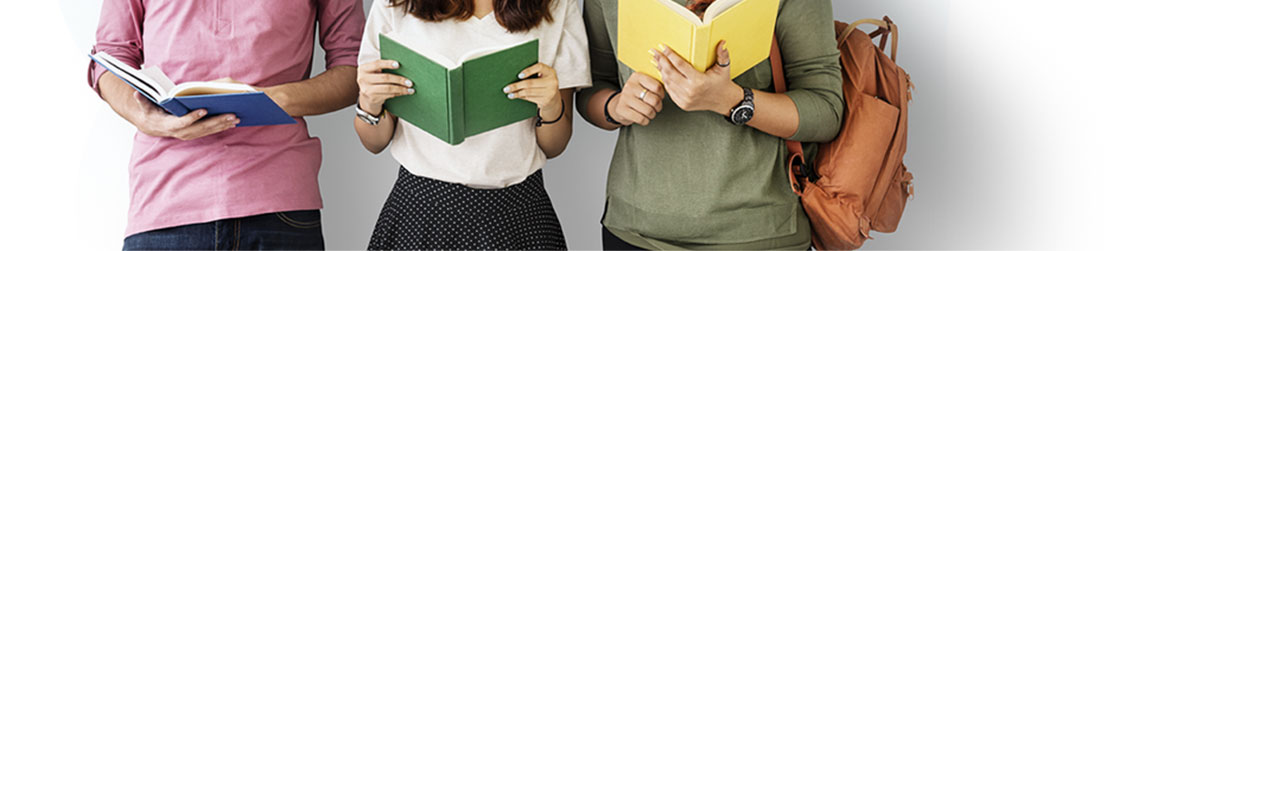
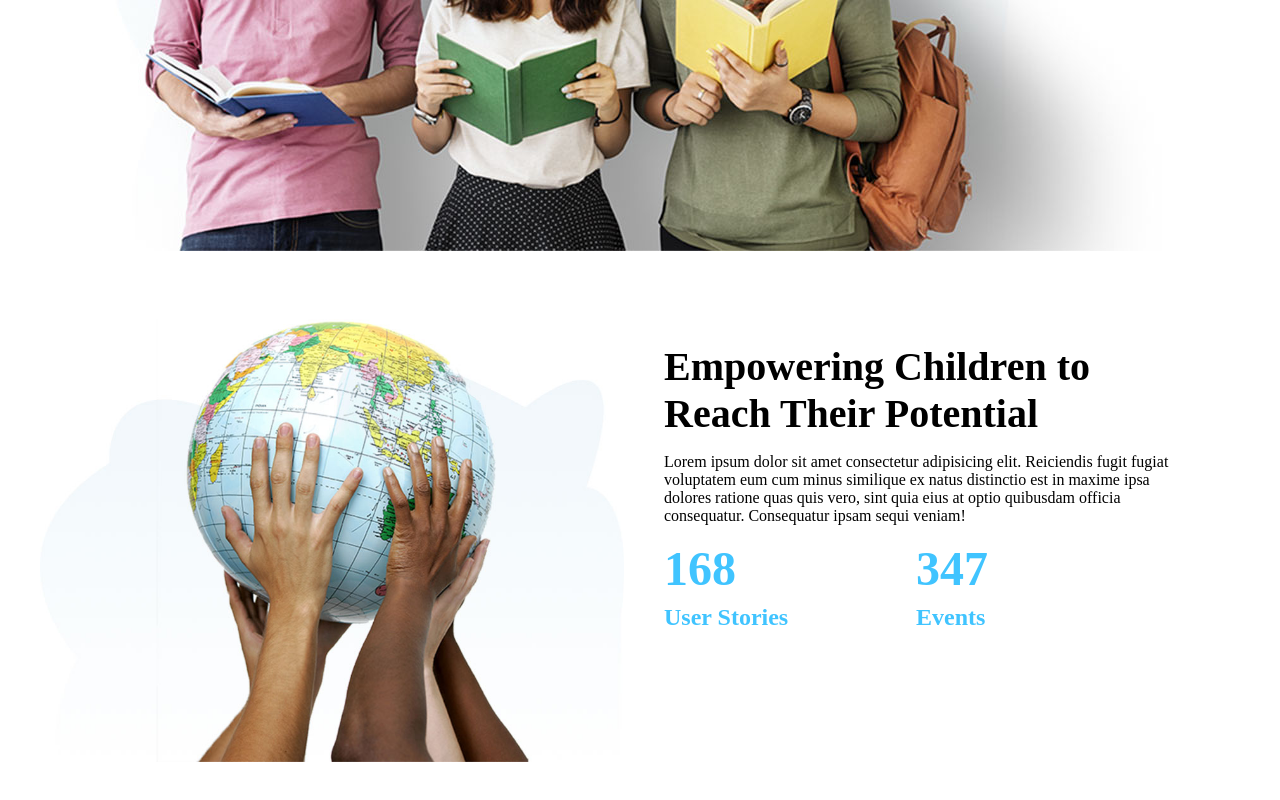
Before and after one commit to alessiavozzo/proj-html-vuejs, a Vue app: page / in a window 1280 px wide. Shown: the part 1632-2432 px from the top of the page. Before the commit the page ends 1903 px from the top, so only its background shows below. Built offline with nearby package versions, Linux system fonts and the light colour scheme.

Commit message:
add empowering section component

```diff
--- a/src/components/AppMain.vue
+++ b/src/components/AppMain.vue
@@ -1,12 +1,14 @@
 <script>
 import SubjectsSection from './SubjectsSection.vue';
-import TutoringSection from './TutoringSection.vue'
+import TutoringSection from './TutoringSection.vue';
+import EmpoweringSection from './EmpoweringSection.vue';
 
 export default {
     name: "AppMain",
     components: {
         SubjectsSection,
-        TutoringSection
+        TutoringSection,
+        EmpoweringSection
     },
     data() {
         return {
@@ -24,6 +26,9 @@ export default {
         <!-- tutoring section -->
         <TutoringSection />
 
+        <!-- empowering section -->
+        <EmpoweringSection />
+
     </main>
 </template>
 
--- /dev/null
+++ b/src/components/EmpoweringSection.vue
@@ -0,0 +1,79 @@
+<script>
+export default {
+    name: "EmpoweringSection"
+}
+</script>
+
+
+<template>
+    <section id="empowering">
+        <div class="container">
+            <div class="row">
+                <!-- img -->
+                <div class="image col-6">
+                    <img src="/img/h5-img-2.jpg" alt="students-looking-up">
+                </div>
+
+                <!-- text -->
+                <div class="text d-flex col-6">
+                    <h2>Empowering Children to Reach Their Potential</h2>
+                    <p>Lorem ipsum dolor sit amet consectetur adipisicing elit. Reiciendis fugit fugiat voluptatem eum
+                        cum
+                        minus similique ex natus distinctio est in maxime ipsa dolores ratione quas quis vero, sint quia
+                        eius at optio quibusdam officia consequatur. Consequatur ipsam sequi veniam!</p>
+                    <div class="counters d-flex">
+                        <div class="user-stories d-flex col-6">
+                            <div class="number">168</div>
+                            <span>User Stories</span>
+                        </div>
+                        <div class="events d-flex col-6">
+                            <div class="number">347</div>
+                            <span>Events</span>
+                        </div>
+                    </div>
+                </div>
+            </div>
+        </div>
+    </section>
+
+</template>
+
+
+<style scoped>
+#empowering {
+    padding: 3rem 0;
+
+    .text {
+        flex-direction: column;
+        padding: 1.5rem;
+        gap: 1rem;
+
+        h2 {
+            font-size: 2.5rem;
+        }
+    }
+
+    img {
+        width: 100%;
+    }
+
+    .counters {
+
+        .user-stories,
+        .events {
+            flex-direction: column;
+            gap: 0.5rem;
+            font-weight: bold;
+            color: var(--academy-primary);
+
+            .number {
+                font-size: 3rem;
+            }
+
+            span {
+                font-size: 1.5rem;
+            }
+        }
+    }
+}
+</style>
--- a/src/components/TutoringSection.vue
+++ b/src/components/TutoringSection.vue
@@ -8,6 +8,8 @@ export default {
 <template>
     <section id="tutoring">
         <div class="container">
+
+            <!-- text -->
             <div class="text d-flex">
                 <h2>The Trusted Name for In-Home Tutoring.</h2>
                 <p>Lorem ipsum dolor sit amet consectetur adipisicing elit. Reiciendis fugit fugiat voluptatem eum cum
@@ -15,6 +17,8 @@ export default {
                     eius at optio quibusdam officia consequatur. Consequatur ipsam sequi veniam!</p>
                 <a href="#">Learn more</a>
             </div>
+
+            <!-- img -->
             <div class="image">
                 <img src="/img/h5-img-1.jpg" alt="students-looking-up">
             </div>
@@ -45,5 +49,9 @@ export default {
             color: var(--academy-primary);
         }
     }
+
+    .image {
+        text-align: center;
+    }
 }
 </style>
--- a/src/style.css
+++ b/src/style.css
@@ -20,6 +20,7 @@
 .container {
     width: 95%;
     margin: 0 auto;
+    max-width: 1200px;
 }
 
 .row {
@@ -48,6 +49,10 @@ a {
     display: flex;
 }
 
+.col-6 {
+    width: calc((100% / 12) * 6 - 1rem);
+}
+
 .col-4 {
     width: calc((100% / 12) * 4 - 1rem);
 }
```
